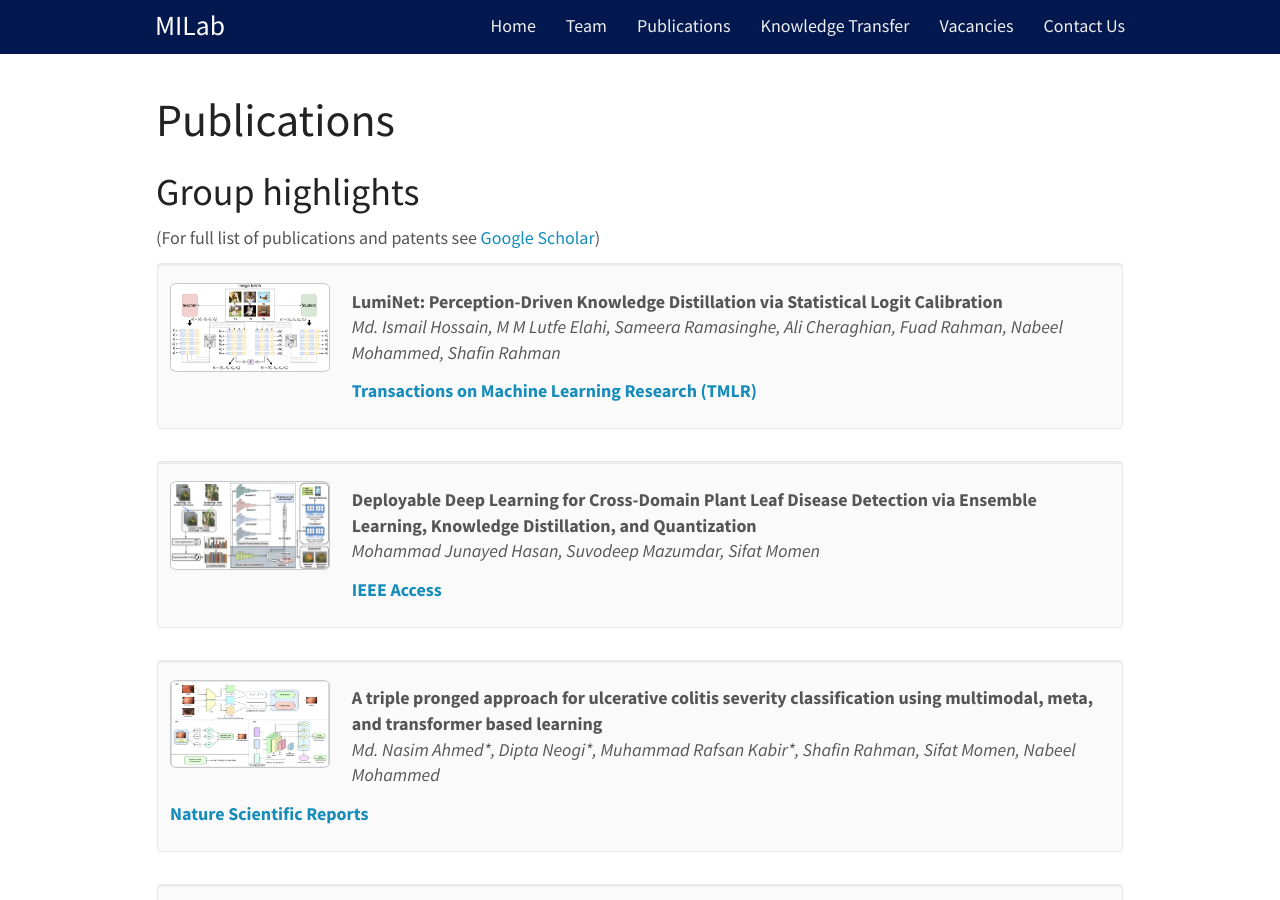
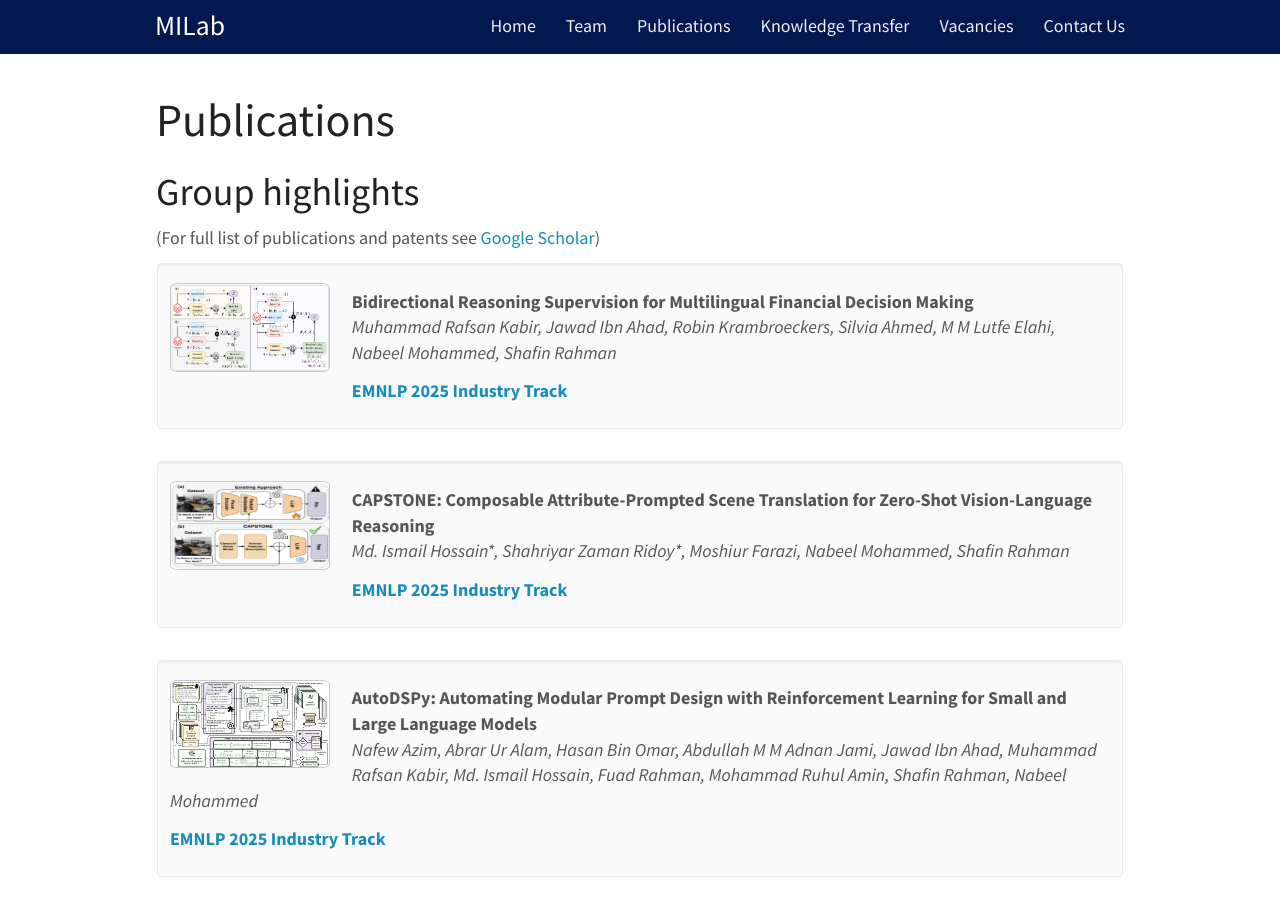
Before and after one commit to milab-nsu/milab-nsu.github.io, a Jekyll site: the page built from _pages/publications2.md, in a window 1280 px wide and 900 px high. Built offline with Jekyll 4.4.1, drawn with Linux system fonts in a browser that asks for light colours; nearby versions of some CDN libraries; some of the changed text lies outside the part shown.

Commit message:
Publications Update

```diff
--- a/_data/publist.yml
+++ b/_data/publist.yml
@@ -1,3 +1,33 @@
+- title: "Bidirectional Reasoning Supervision for Multilingual Financial Decision Making"
+  image: bidirectional.png
+  description:
+  authors: Muhammad Rafsan Kabir, Jawad Ibn Ahad, Robin Krambroeckers, Silvia Ahmed, M M Lutfe Elahi, Nabeel Mohammed, Shafin Rahman
+  link:
+    url:
+    display: "EMNLP 2025 Industry Track"
+  highlight: 1
+  news2:
+
+- title: "CAPSTONE: Composable Attribute-Prompted Scene Translation for Zero-Shot Vision-Language Reasoning"
+  image: capstone.png
+  description:
+  authors: Md. Ismail Hossain\*, Shahriyar Zaman Ridoy\*, Moshiur Farazi, Nabeel Mohammed, Shafin Rahman
+  link:
+    url:
+    display: "EMNLP 2025 Industry Track"
+  highlight: 1
+  news2:
+
+- title: "AutoDSPy: Automating Modular Prompt Design with Reinforcement Learning for Small and Large Language Models"
+  image: AutoDSPy.png
+  description:
+  authors: Nafew Azim, Abrar Ur Alam, Hasan Bin Omar, Abdullah M M Adnan Jami, Jawad Ibn Ahad, Muhammad Rafsan Kabir, Md. Ismail Hossain, Fuad Rahman, Mohammad Ruhul Amin, Shafin Rahman, Nabeel Mohammed
+  link:
+    url:
+    display: "EMNLP 2025 Industry Track"
+  highlight: 1
+  news2:
+
 - title: "LumiNet: Perception-Driven Knowledge Distillation via Statistical Logit Calibration"
   image: luminet.png
   description:
```
Also changed, not shown: images/pubpic/AutoDSPy.png (added), images/pubpic/Bidirectional.png (added), images/pubpic/Capstone.png (added).
